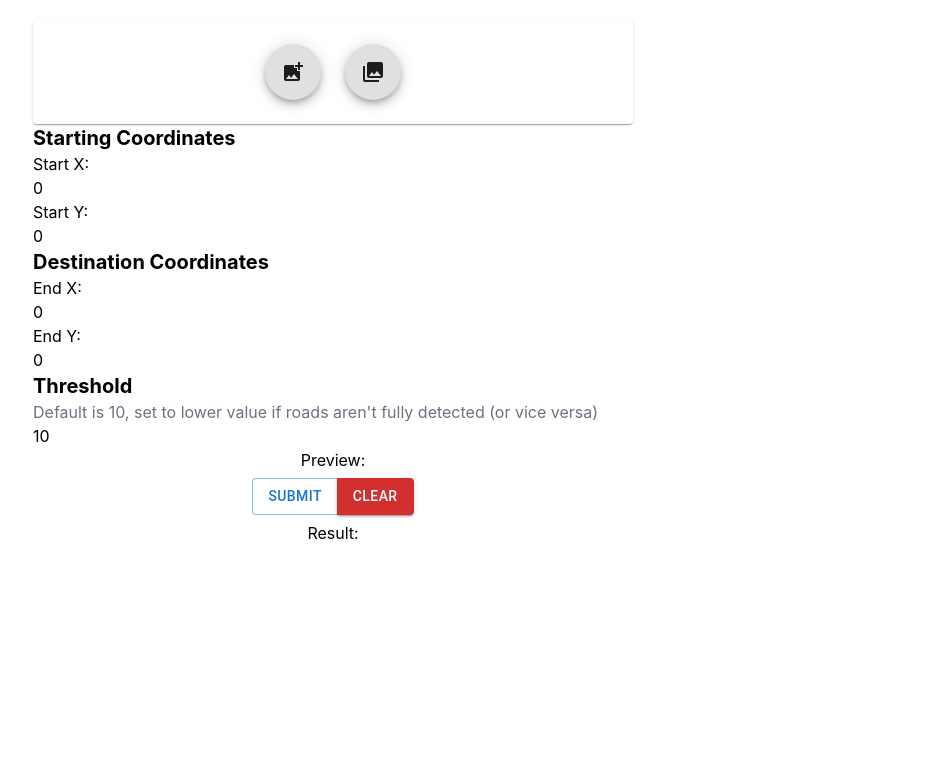
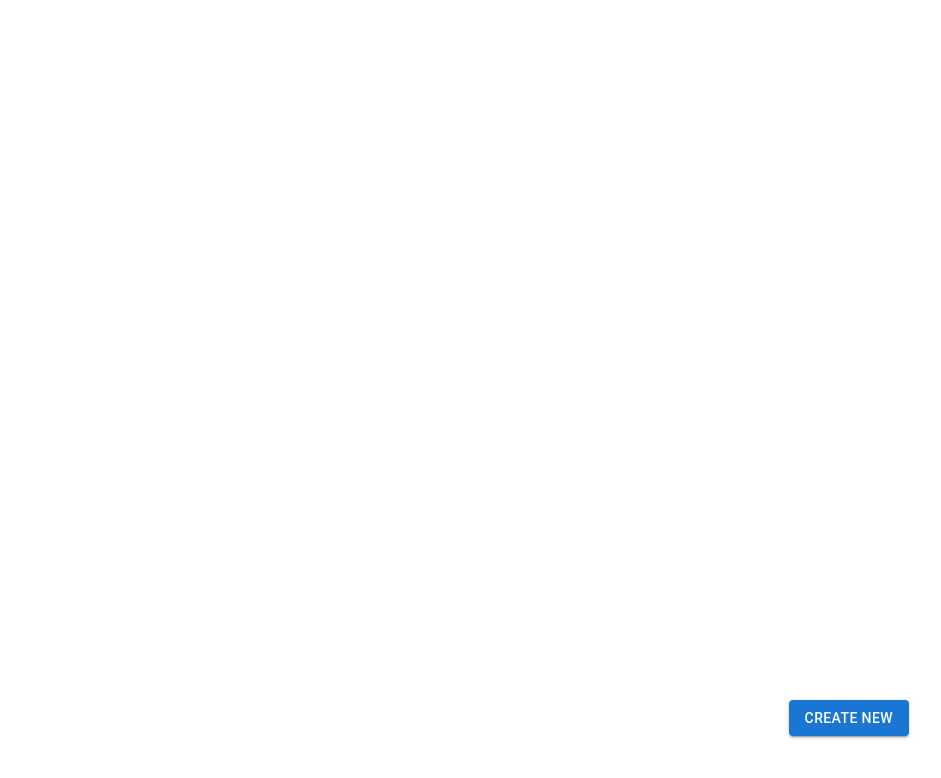
Before and after one commit to RapidAssess/frontend, a React (Create React App) app: page / in a window 1280 px wide. Shown: the top 778 px of the page, without its empty margins (307-1248 px from the left). Built offline with nearby package versions, Linux system fonts and the light colour scheme.

Commit message:
begin work on dashboard page

```diff
--- a/package.json
+++ b/package.json
@@ -16,6 +16,7 @@
     "react": "^18.2.0",
     "react-dom": "^18.2.0",
     "react-dropzone": "^14.2.3",
+    "react-router-dom": "^6.21.3",
     "react-scripts": "5.0.1",
     "tailwindcss": "^3.4.1",
     "web-vitals": "^2.1.4"
--- a/src/App.js
+++ b/src/App.js
@@ -2,9 +2,22 @@ import logo from "./logo.svg";
 import "./App.css";
 // import { ImageUpload } from "./home";
 import { ImageUpload } from "./imageupload";
+import { Dashboard } from "./Dashboard";
+import { BrowserRouter as Router, Routes, Route } from "react-router-dom";
+
 
 function App() {
-  return <ImageUpload />;
+
+  return (
+    <>
+      <Router>
+        <Routes>
+          <Route path="/" element={ <Dashboard /> } />
+          <Route path="/upload" element={ <ImageUpload /> } />
+        </Routes>
+      </Router>
+    </>
+  );
 }
 
 // function App() {
--- /dev/null
+++ b/src/Dashboard.js
@@ -0,0 +1,17 @@
+import React from "react";
+import { useNavigate } from "react-router-dom";
+import Button from '@mui/material/Button';
+
+export const Dashboard = () => {
+    const navigate = useNavigate();
+
+    return (
+        <>
+            <div className="relative h-screen">
+                <div className="absolute bottom-16 right-16">
+                <Button  variant="contained" onClick={() => navigate("/upload")}>Create new</Button>
+                </div>
+            </div>
+        </>
+    )
+}
--- a/src/output.css
+++ b/src/output.css
@@ -543,12 +543,28 @@ video {
   position: relative;
 }
 
-.m-auto {
-  margin: auto;
+.bottom-1 {
+  bottom: 0.25rem;
 }
 
-.m-3 {
-  margin: 0.75rem;
+.right-1 {
+  right: 0.25rem;
+}
+
+.bottom-10 {
+  bottom: 2.5rem;
+}
+
+.right-10 {
+  right: 2.5rem;
+}
+
+.bottom-16 {
+  bottom: 4rem;
+}
+
+.right-16 {
+  right: 4rem;
 }
 
 .m-1 {
@@ -559,8 +575,12 @@ video {
   margin: 0.375rem;
 }
 
-.m-5 {
-  margin: 1.25rem;
+.m-3 {
+  margin: 0.75rem;
+}
+
+.m-auto {
+  margin: auto;
 }
 
 .block {
@@ -575,28 +595,20 @@ video {
   display: flex;
 }
 
+.h-16 {
+  height: 4rem;
+}
+
+.h-screen {
+  height: 100vh;
+}
+
 .w-1\/2 {
   width: 50%;
 }
 
-.w-auto {
-  width: auto;
-}
-
-.w-1\/4 {
-  width: 25%;
-}
-
-.w-1 {
-  width: 0.25rem;
-}
-
-.flex-row {
-  flex-direction: row;
-}
-
-.flex-col {
-  flex-direction: column;
+.w-16 {
+  width: 4rem;
 }
 
 .content-center {
@@ -611,24 +623,8 @@ video {
   justify-content: center;
 }
 
-.justify-items-center {
-  justify-items: center;
-}
-
 .self-center {
   align-self: center;
-}
-
-.border-2 {
-  border-width: 2px;
-}
-
-.border-solid {
-  border-style: solid;
-}
-
-.p-1 {
-  padding: 0.25rem;
 }
 
 .p-3 {
@@ -666,8 +662,3 @@ code {
   font-family: source-code-pro, Menlo, Monaco, Consolas, 'Courier New',
     monospace;
 }
-
-.required\:border-red-500:required {
-  --tw-border-opacity: 1;
-  border-color: rgb(239 68 68 / var(--tw-border-opacity));
-}
```
Also changed, not shown: 1 other file (tests, documents, lock files or other folders).
